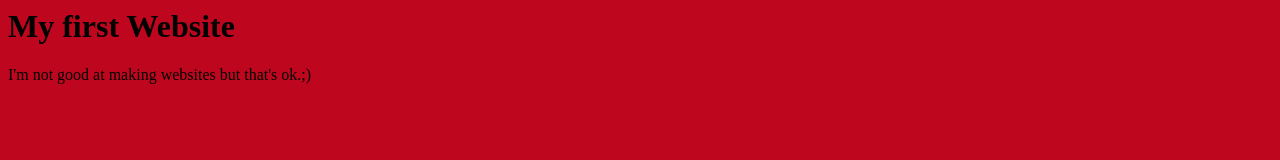
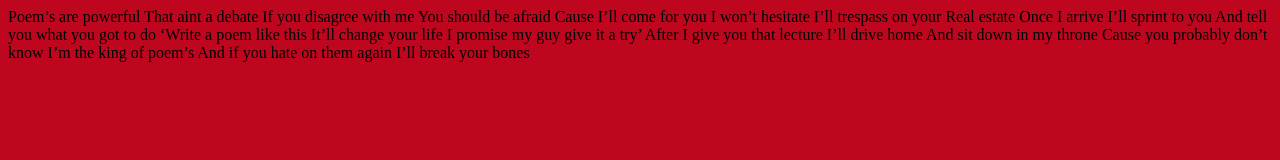
Before and after one commit to Anton168/Antons-1st-website, a plain HTML site: page index.html in a window 1280 px wide. Drawn offline with Linux system fonts and the light colour scheme.

Commit message:
Update index.html

```diff
--- a/index.html
+++ b/index.html
@@ -11,8 +11,32 @@ body {background-color: RGB(190,07,30);}
   </head>
 
   <body>
-     <h1>My first Website</h1>
-    <p>I'm not good at making websites but that's ok.;)</p>
+     <h1Poem's</h1>
+    <p>Poem’s are powerful
+That aint a debate
+If you disagree with me
+You should be afraid
+Cause I’ll come for you
+I won’t hesitate
+I’ll trespass on your
+Real estate
+
+Once I arrive
+I’ll sprint to you
+And tell you what you got to do
+‘Write a poem like this
+It’ll change your life
+I promise my guy
+give it a try’
+
+After I give you that lecture
+I’ll drive home
+And sit down in my throne
+Cause you probably don’t know
+I’m the king of poem’s
+And if you hate on them again
+I’ll break your bones
+</p>
   </body>
 
 </html>
```
